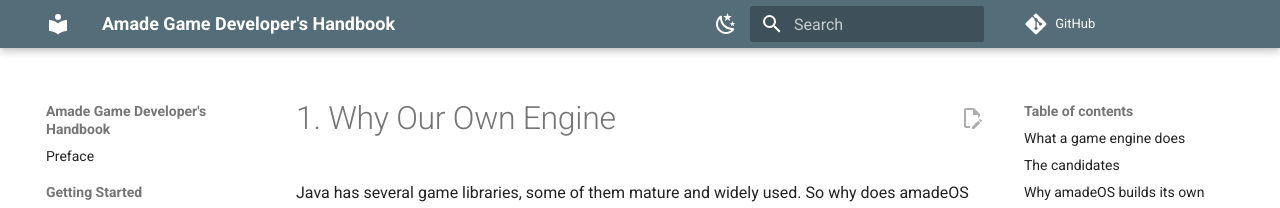
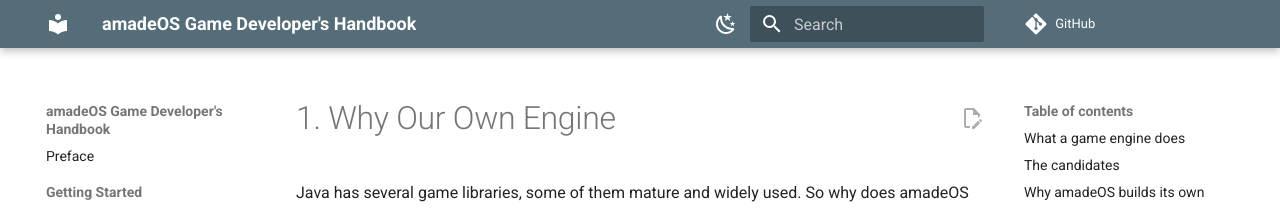
Before and after one commit to amadeos-eu/amade-game-engine, an MkDocs documentation site: the page built from docs/handbook/chapters/01-why-own-engine.md, in a window 1280 px wide. Shown: the top 208 px of the page. Built offline with MkDocs 1.6.1 and Material for MkDocs 9.7.7, drawn with Linux system fonts in a browser that asks for light colours; comment, search, counter and statistics services are not loaded.

Commit message:
docs: rename the handbook to amadeOS Game Developer's Handbook
Co-Authored-By: Claude Opus 5.5 (1M context) <noreply@anthropic.com>
Claude-Session: https://claude.ai/code/session_01NnXGwBEewh7UhsptXfGNLF

```diff
--- a/docs/handbook/README.md
+++ b/docs/handbook/README.md
@@ -1,4 +1,4 @@
-# Amade Game Developer's Handbook
+# amadeOS Game Developer's Handbook
 
 The handbook teaches game programming in Java by building the amadeOS games and their engine, one game at a time. It is published at <https://datazuul.github.io/amade-game-engine/>.
 
--- a/docs/handbook/chapters/index.md
+++ b/docs/handbook/chapters/index.md
@@ -1,4 +1,4 @@
-# Amade Game Developer's Handbook
+# amadeOS Game Developer's Handbook
 
 This book teaches you how to program games by building them: first a game of Mines, then Solitaire, and step by step action games, a tower defence and finally a small real-time strategy game. While the games grow, so does the engine underneath them, **amade-game-engine**. You will not only use an engine, you will see why each part of it exists, because you write the game that first needs it.
 
--- a/docs/handbook/mkdocs.yml
+++ b/docs/handbook/mkdocs.yml
@@ -1,4 +1,4 @@
-site_name: Amade Game Developer's Handbook
+site_name: amadeOS Game Developer's Handbook
 site_description: Learn game programming in Java by building the amadeOS games and their engine, one game at a time.
 site_author: datazuul
 site_url: https://datazuul.github.io/amade-game-engine/
```
Also changed, not shown: README.md, 2 other files.
